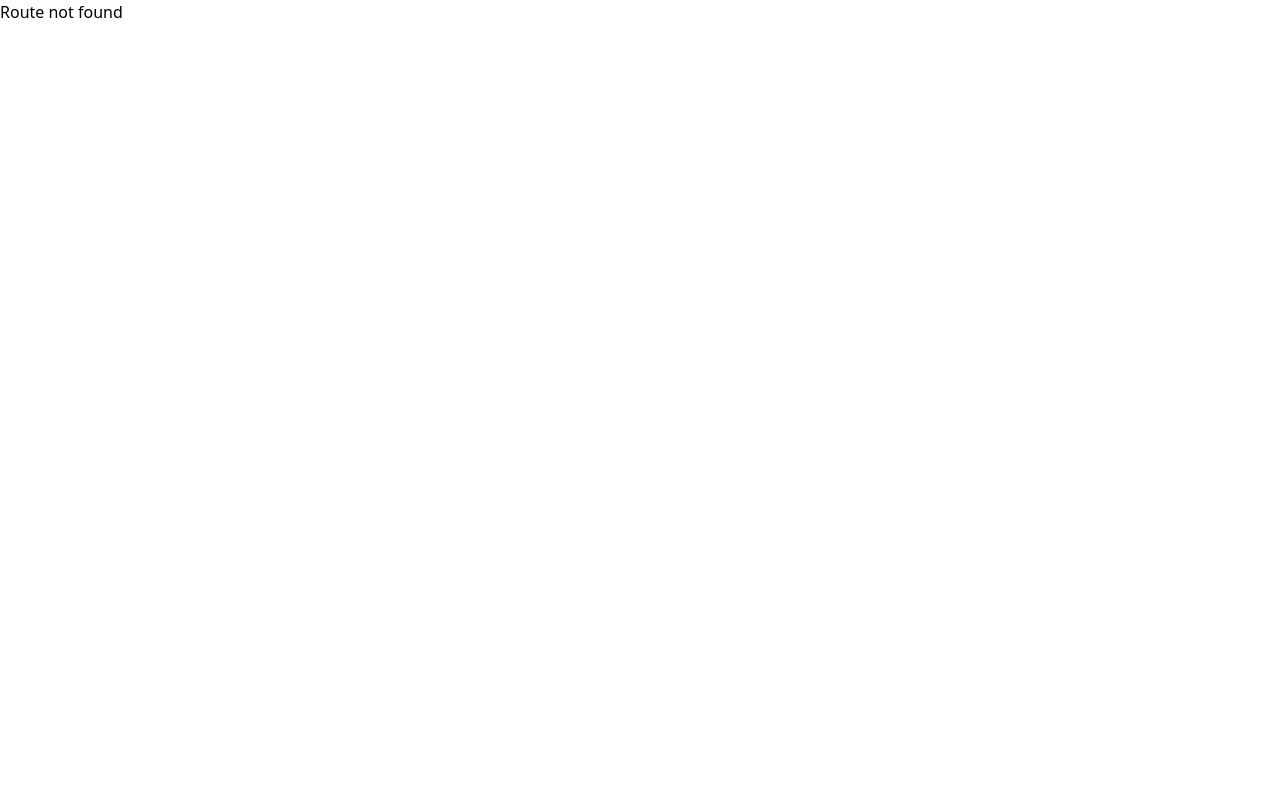
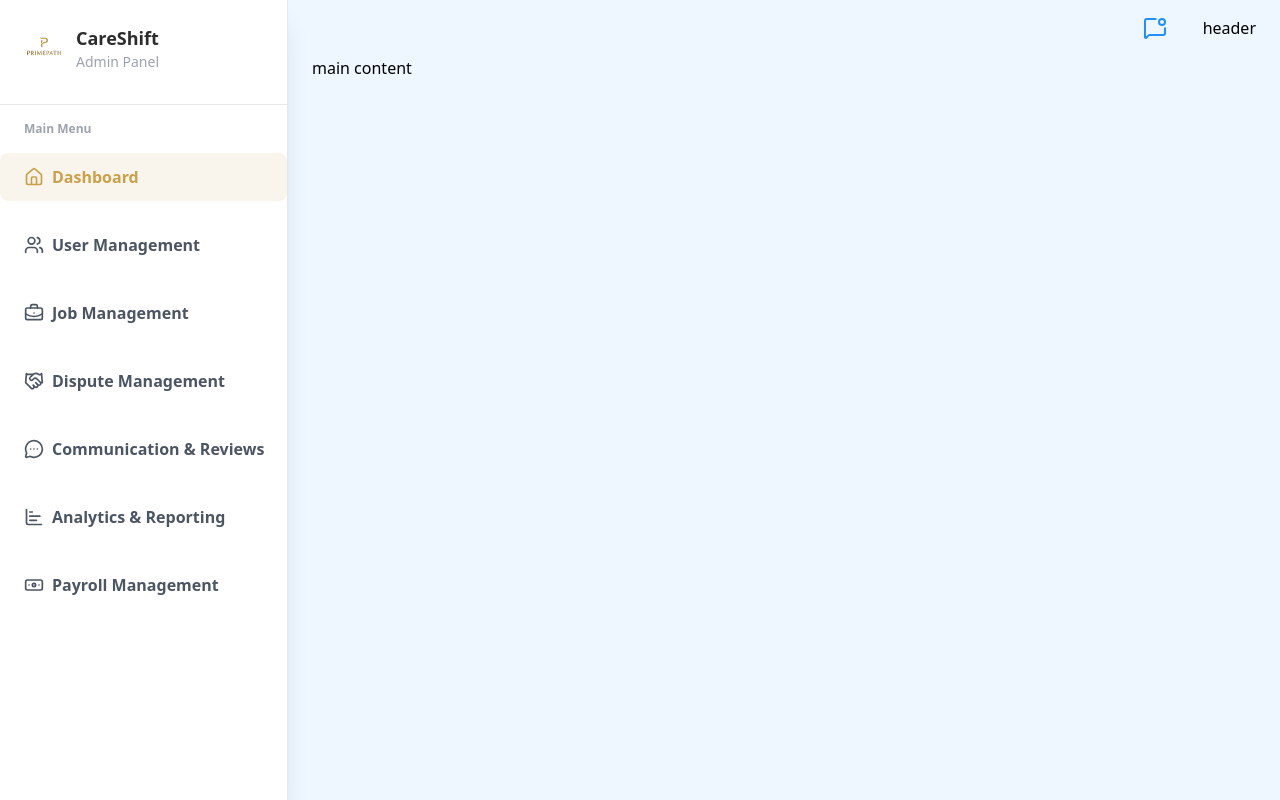
Before and after one commit to Arafat-Bhuiyan/adam, a React (Vite) app: page /admin in a window 1280 px wide. Before the commit this address had no page. Built offline with nearby package versions, Linux system fonts and the light colour scheme.

Commit message:
Admin Dashboard started. Sidebar done

```diff
--- /dev/null
+++ b/src/Admin/Dashboard/AdminDashboard.jsx
@@ -0,0 +1,58 @@
+import { useState } from "react";
+import { MessageSquareDot } from "lucide-react";
+import { Sidebar } from "./Sidebar";
+
+export default function AdminDashboard() {
+  const [currentComponent, setCurrentComponent] = useState("Dashboard"); // New state to track the active component
+
+  const handleComponentChange = (component) => {
+    setCurrentComponent(component);
+  };
+  return (
+    <div className="flex bg-[#EEF6FF] font-poppins">
+      {/* Sidebar */}
+      <div className="w-72 fixed top-0 left-0 h-screen">
+        <Sidebar
+          currentComponent={currentComponent}
+          onMenuClick={handleComponentChange}
+        />
+        Sidebar
+      </div>
+
+      {/* Main Content */}
+      <div className="flex-1 ml-72 min-h-screen overflow-y-auto">
+        {/* Header */}
+        <div className="bg-[#EEF6FF] px-6 py-4">
+          <div className="flex items-center justify-end gap-9">
+            <MessageSquareDot color="#1E90FF" />
+            {/* <img
+              onClick={() => handleComponentChange("Profile")}
+              src={profile}
+              alt="profile"
+              className="w-12 h-12"
+            /> */}
+            header
+          </div>
+        </div>
+
+        {/* Content */}
+        <div className="px-6 bg-[#EEF6FF]">
+          {/* Conditionally render the component based on the state */}
+          {currentComponent === "Dashboard" && (
+            <div className="">
+              {/* Status Cards */}
+              {/* <StartCards /> */}
+              main content
+            </div>
+          )}
+          {/* {currentComponent === "User Management" && <Quizz />}
+          {currentComponent === "Job Management" && <Monetization />}
+          {currentComponent === "Dispute Management" && <Account />}
+          {currentComponent === "Communication & Reviews" && <Terms />}
+          {currentComponent === "Analytics & Reporting" && <Terms />}
+          {currentComponent === "Payroll Management" && <Privacy />} */}
+        </div>
+      </div>
+    </div>
+  );
+}
--- /dev/null
+++ b/src/Admin/Dashboard/Sidebar.jsx
@@ -0,0 +1,64 @@
+import logo from "../../assets/images/logo2.png";
+import {
+  BriefcaseBusiness,
+  Users,
+  Handshake,
+  MessageCircleMore,
+  ChartBar,
+  Banknote,
+  House,
+} from "lucide-react";
+
+export const Sidebar = ({ currentComponent, onMenuClick }) => {
+  const menuItems = [
+    { icon: House, label: "Dashboard", active: true },
+    { icon: Users, label: "User Management" },
+    { icon: BriefcaseBusiness, label: "Job Management" },
+    { icon: Handshake, label: "Dispute Management" },
+    { icon: MessageCircleMore, label: "Communication & Reviews" },
+    { icon: ChartBar, label: "Analytics & Reporting" },
+    { icon: Banknote, label: "Payroll Management" },
+  ];
+  return (
+    <div className="w-full h-full bg-white shadow-xl flex flex-col items-start border-r border-[#E5E7EB]">
+      {/* Logo */}
+      <div className="w-full border-b border-[#E5E7EB] ">
+        <div className="mb-2  p-6 flex items-center gap-3 justify-start">
+          <img src={logo} className="w-10 h-10" alt="" />
+          <div>
+            <h1 className="font-bold text-lg text-[#2c2c2c]">CareShift</h1>
+            <p className="text-sm text-[#9CA3AF]">Admin Panel</p>
+          </div>
+        </div>
+      </div>
+
+      <div>
+        <p className="font-semibold text-xs py-4 px-6 text-[#9CA3AF]">
+          Main Menu
+        </p>
+      </div>
+
+      {/* Navigation */}
+      <nav className="w-full">
+        <ul className="w-full">
+          {menuItems.map((item, index) => {
+            const Icon = item.icon;
+            const isActive = currentComponent === item.label;
+            return (
+              <li key={index}>
+                <button
+                  onClick={() => onMenuClick(item.label)}
+                  className={`flex items-center w-full h-12 pl-6 py-3 text-start rounded-lg transition-colors mb-5 gap-2
+    ${isActive ? "bg-[#C9A14A]/10 text-[#C9A14A]" : "text-[#4B5563]"}`}
+                >
+                  <Icon className="w-5 h-5" />
+                  <span className="font-semibold text-base">{item.label}</span>
+                </button>
+              </li>
+            );
+          })}
+        </ul>
+      </nav>
+    </div>
+  );
+};
--- a/src/router/Routes.jsx
+++ b/src/router/Routes.jsx
@@ -7,6 +7,7 @@ import { About } from "../pages/About/About";
 import Terms from "../pages/Terms & Policy/Terms";
 import Privacy from "../pages/Terms & Policy/Privacy";
 import { Schedule } from "../pages/Schedule/Schedule";
+import AdminDashboard from "../Admin/Dashboard/AdminDashboard";
 
 const router = createBrowserRouter([
   {
@@ -44,6 +45,10 @@ const router = createBrowserRouter([
       },
     ],
   },
+  {
+    path: "/admin",
+    element: <AdminDashboard />,
+  },
 ]);
 
 export default router;
```
Also changed, not shown: src/assets/images/logo2.png (added).
